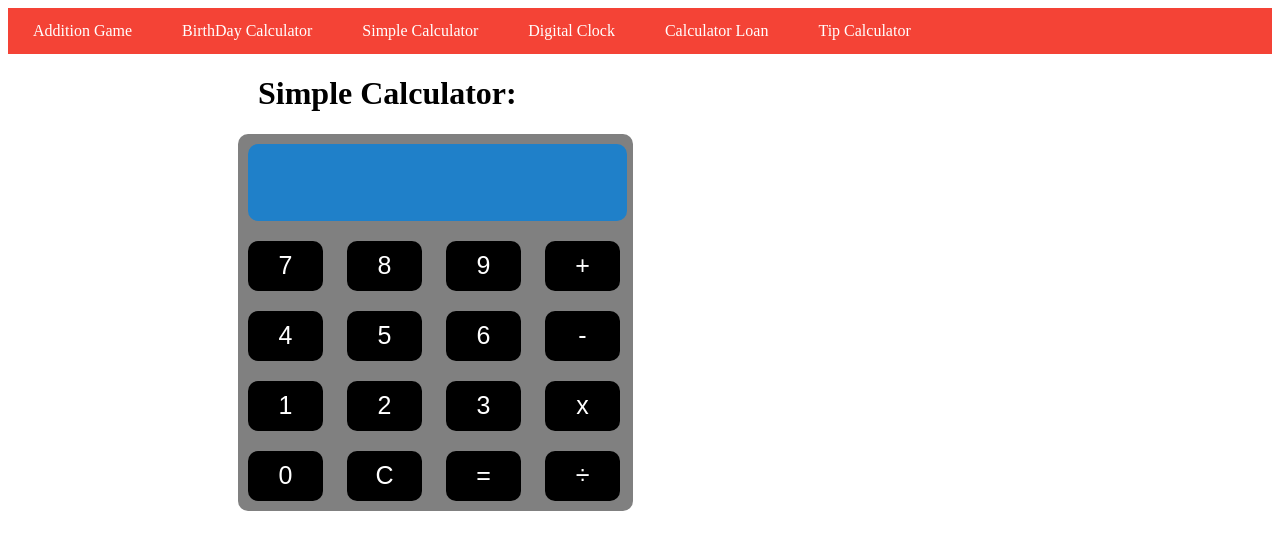
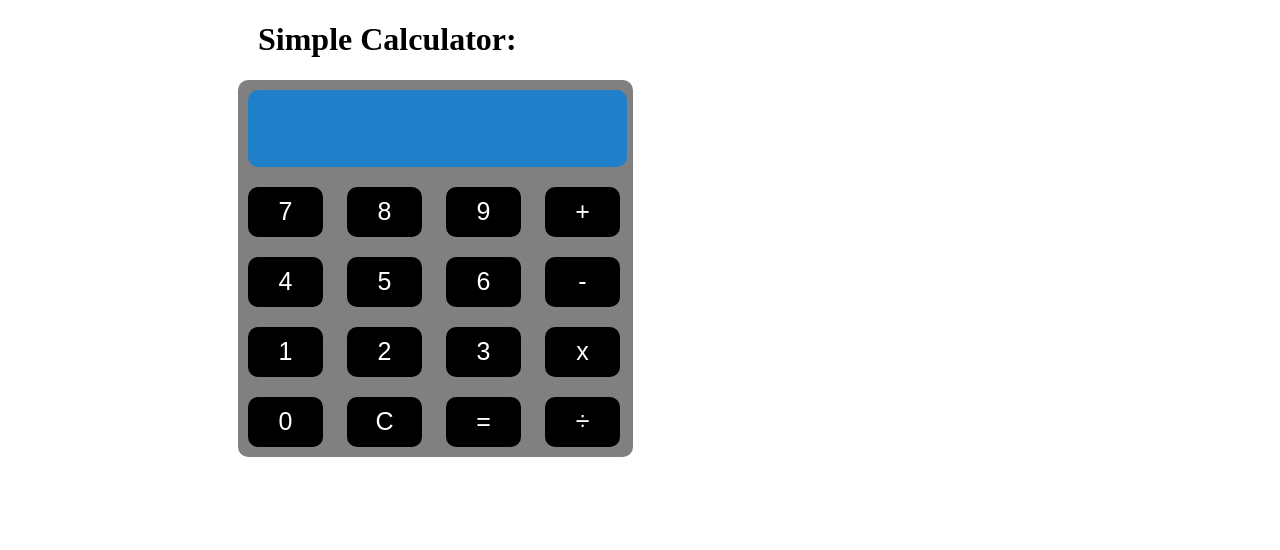
Before and after one commit to aguirregonzaloa/basicjavascript, a plain HTML site: page calc/index.html in a window 1280 px wide. Drawn offline with Linux system fonts and the light colour scheme.

Commit message:
change nav-menu

```diff
--- a/calc/index.html
+++ b/calc/index.html
@@ -3,19 +3,9 @@
 <head>
 	<title>Calculadora con javascript</title>
 	<link rel="stylesheet" type="text/css" href="css/style.css">
-	<link rel="stylesheet" type="text/css" href="../style.css">
 </head>
 <body>
-	<div class="menu">
-	<ul>
-		<li><a href="/additiongame"> Addition Game </a></li>
-		<li><a href="/birthdaycalc"> BirthDay Calculator </a></li>
-		<li><a href="/calc"> Simple Calculator </a></li>
-		<li><a href="/digitalclock"> Digital Clock </a></li>
-		<li><a href="/calcloan"> Calculator Loan </a></li>
-		<li><a href="/tipcalc"> Tip Calculator </a></li>
-	</ul>
-	</div>
+
 	<h1>Simple Calculator: </h1>
 	<div>
 		<form id="calcform" name="cal">
```
Also changed, not shown: additiongame/index.html (+0 -11 lines), birthdaycalc/index.html (+2 -11 lines), calcloan/index.html (+1 -11 lines), digitalclock/index.html (+0 -11 lines), tipcalc/index.html (+0 -11 lines).
